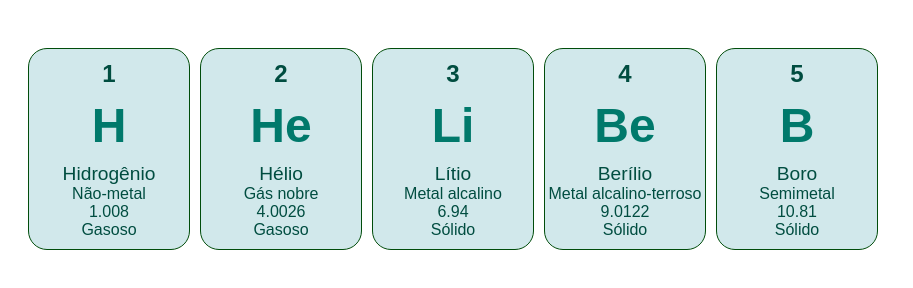
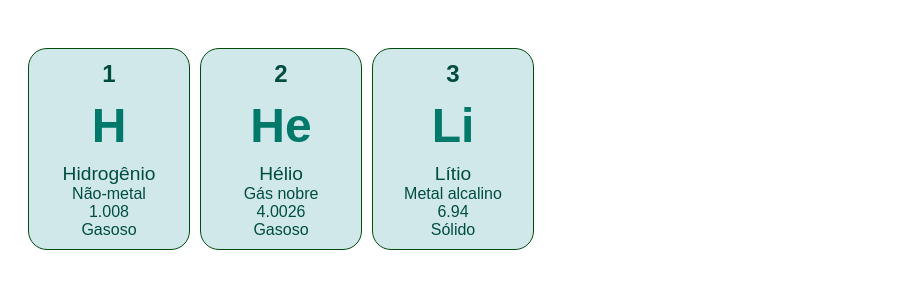
Before and after one commit to NicolasHHara/tabela-periodica-js, a plain HTML site: page index.html in a window 1280 px wide. Shown: the whole page, without its empty margins (0-913 px from the left). Drawn offline with Linux system fonts and the light colour scheme.

Commit message:
CORREÇÃO ELEMNTO

```diff
--- a/index.html
+++ b/index.html
@@ -36,24 +36,6 @@
             <div class="massa">6.94</div>
             <div class="estado">Sólido</div>
     </div>
-
-        <div class="container">
-            <div class="numero">4</div>
-            <div class="simbolo">Be</div>
-            <div class="nome">Berílio</div>
-            <div class="familia">Metal alcalino-terroso</div>
-            <div class="massa">9.0122</div>
-            <div class="estado">Sólido</div>
-        </div>
-
-        <div class="container">
-            <div class="numero">5</div>
-            <div class="simbolo">B</div>
-            <div class="nome">Boro</div>
-            <div class="familia">Semimetal</div>
-            <div class="massa">10.81</div>
-            <div class="estado">Sólido</div>
-        </div>
 </body>
 
 </html>
```
